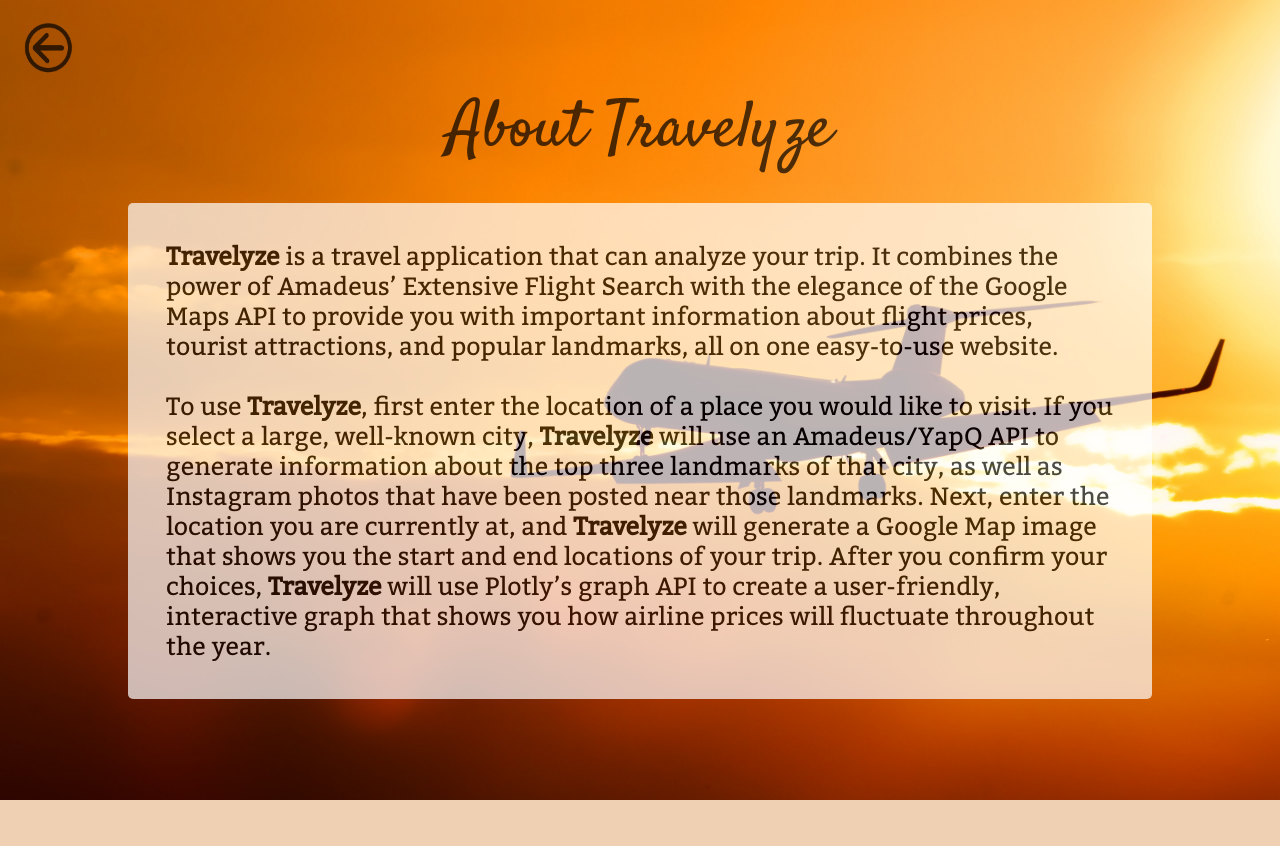
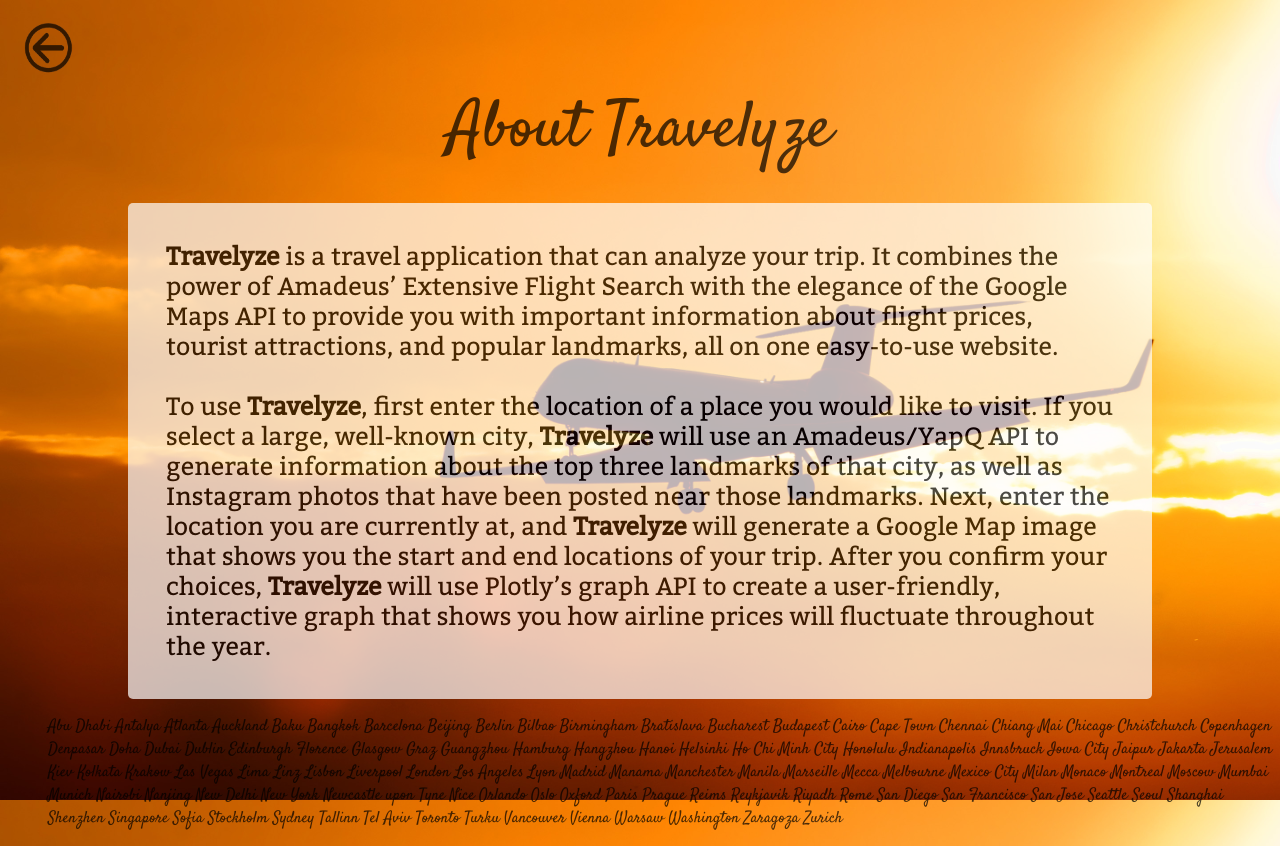
Before and after one commit to dkoodev/calhacks-newromans, a PHP site: page /pages/about.html in a window 1280 px wide. Before the commit the page ends 800 px from the top, so only its background shows below. Run offline with PHP 8.4, Linux system fonts and the light colour scheme.

Commit message:
Start supported cities list

```diff
--- a/css/main.css
+++ b/css/main.css
@@ -202,7 +202,7 @@ a:hover {
 	padding-top: 2%;
 	width: 80%;
 	margin: auto;
-	opacity: 0.7;
+	opacity: 0.9;
 }
 
 footer {
--- a/pages/about.html
+++ b/pages/about.html
@@ -9,5 +9,112 @@
 	<a href="../index.php"><img src="../pictures/iconBack.png" id="back"></a>
 	<div id="header">About Travelyze</div>
 	<div id="info"><b>Travelyze</b> is a travel application that can analyze your trip. It combines the power of Amadeus’ Extensive Flight Search with the elegance of the Google Maps API to provide you with important information about flight prices, tourist attractions, and popular landmarks, all on one easy-to-use website.<br><br>To use <b>Travelyze</b>, first enter the location of a place you would like to visit. If you select a large, well-known city, <b>Travelyze</b> will use an Amadeus/YapQ API to generate information about the top three landmarks of that city, as well as Instagram photos that have been posted near those landmarks. Next, enter the location you are currently at, and <b>Travelyze</b> will generate a Google Map image that shows you the start and end locations of your trip. After you confirm your choices, <b>Travelyze</b> will use Plotly’s graph API to create a user-friendly, interactive graph that shows you how airline prices will fluctuate throughout the year.</div>
+	<div id="registeredCities">
+		<ul>
+Abu Dhabi
+Antalya
+Atlanta
+Auckland
+Baku
+Bangkok
+Barcelona
+Beijing
+Berlin
+Bilbao
+Birmingham
+Bratislava
+Bucharest
+Budapest
+Cairo
+Cape Town
+Chennai
+Chiang Mai
+Chicago
+Christchurch
+Copenhagen
+Denpasar
+Doha
+Dubai
+Dublin
+Edinburgh
+Florence
+Glasgow
+Graz
+Guangzhou
+Hamburg
+Hangzhou
+Hanoi
+Helsinki
+Ho Chi Minh City
+Honolulu
+Indianapolis
+Innsbruck
+Iowa City
+Jaipur
+Jakarta
+Jerusalem
+Kiev
+Kolkata
+Krakow
+Las Vegas
+Lima
+Linz
+Lisbon
+Liverpool
+London
+Los Angeles
+Lyon
+Madrid
+Manama
+Manchester
+Manila
+Marseille
+Mecca
+Melbourne
+Mexico City
+Milan
+Monaco
+Montreal
+Moscow
+Mumbai
+Munich
+Nairobi
+Nanjing
+New Delhi
+New York
+Newcastle upon Tyne
+Nice
+Orlando
+Oslo
+Oxford
+Paris
+Prague
+Reims
+Reykjavik
+Riyadh
+Rome
+San Diego
+San Francisco
+San Jose
+Seattle
+Seoul
+Shanghai
+Shenzhen
+Singapore
+Sofia
+Stockholm
+Sydney
+Tallinn
+Tel Aviv
+Toronto
+Turku
+Vancouver
+Vienna
+Warsaw
+Washington
+Zaragoza
+Zurich
+		</ul>
+	</div>
 </body>
 </html>
```
